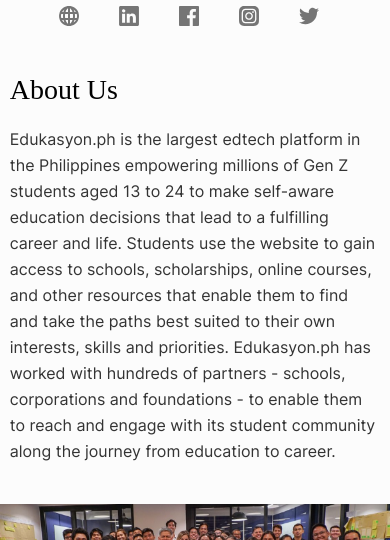
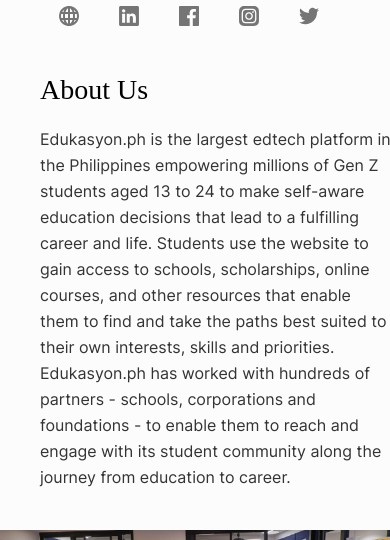
Before and after one commit to BYTE-ADMU/startup-summit-2021, a Vue app: page / in a window 390 px wide. Shown: the part 256-796 px from the top of the page. Built offline with nearby package versions, Linux system fonts and the light colour scheme; a web font is replaced by a local one.

Commit message:
fixed mobile screen spacing

```diff
--- a/src/components/StartupTemplate.vue
+++ b/src/components/StartupTemplate.vue
@@ -644,9 +644,9 @@
     .content[data-v-eb25e6d2] {
     margin-left: 0px!important;
     margin-right: 0px!important;
-    width: 94%;
-    padding-right: 3%;
-    padding-left: 3%;
+    width: auto;
+    padding-right: 16px;
+    padding-left: 16px;
     }
     .header-container{
     width: 94%;
@@ -709,11 +709,6 @@
     }
     .pic-wrapper{
         padding-top: 40px;
-    }
-    .content{
-        margin-left: auto!important;
-    margin-right: auto!important;
-    width: 95%;
     }
     .third-container{
         padding-top: 80px;
```
